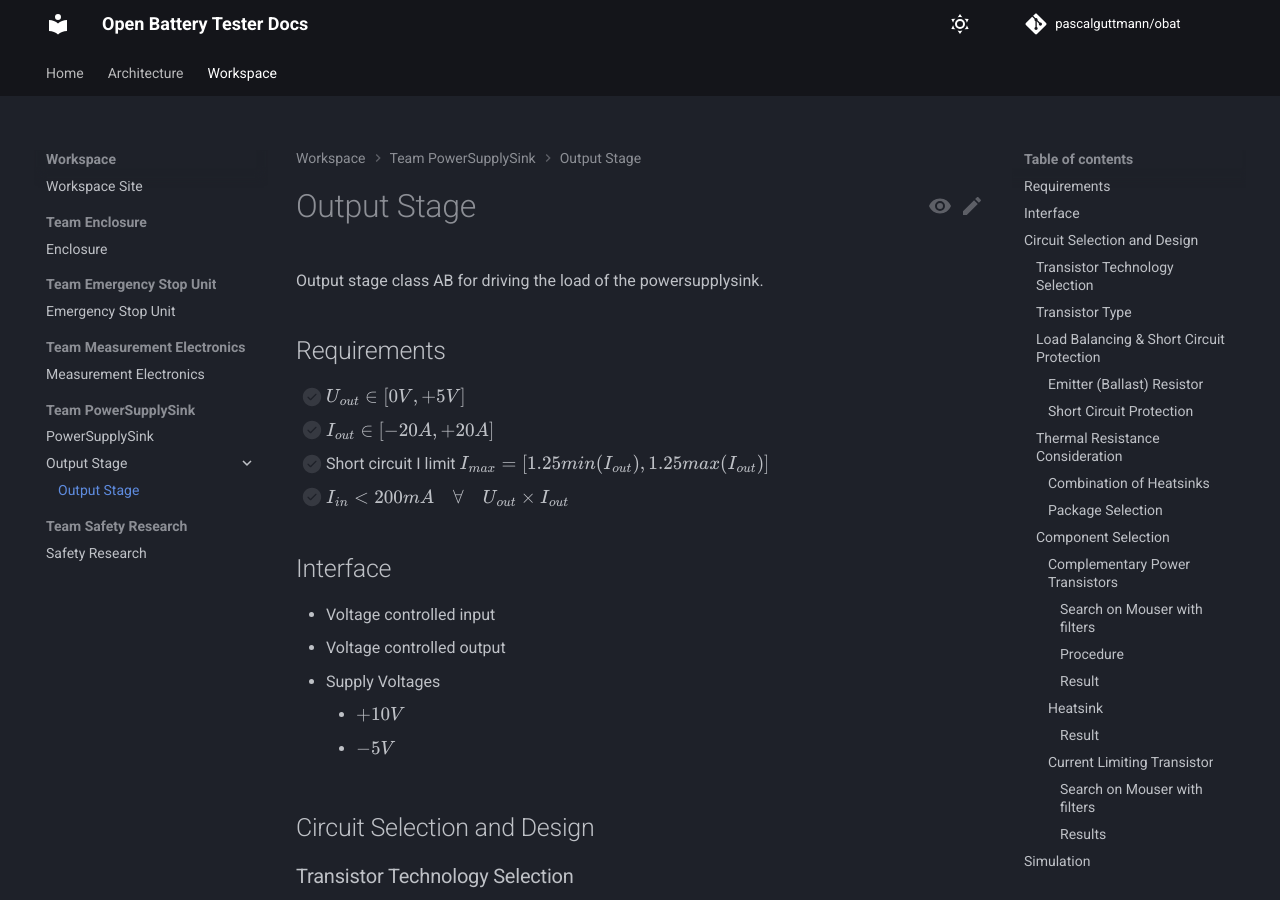
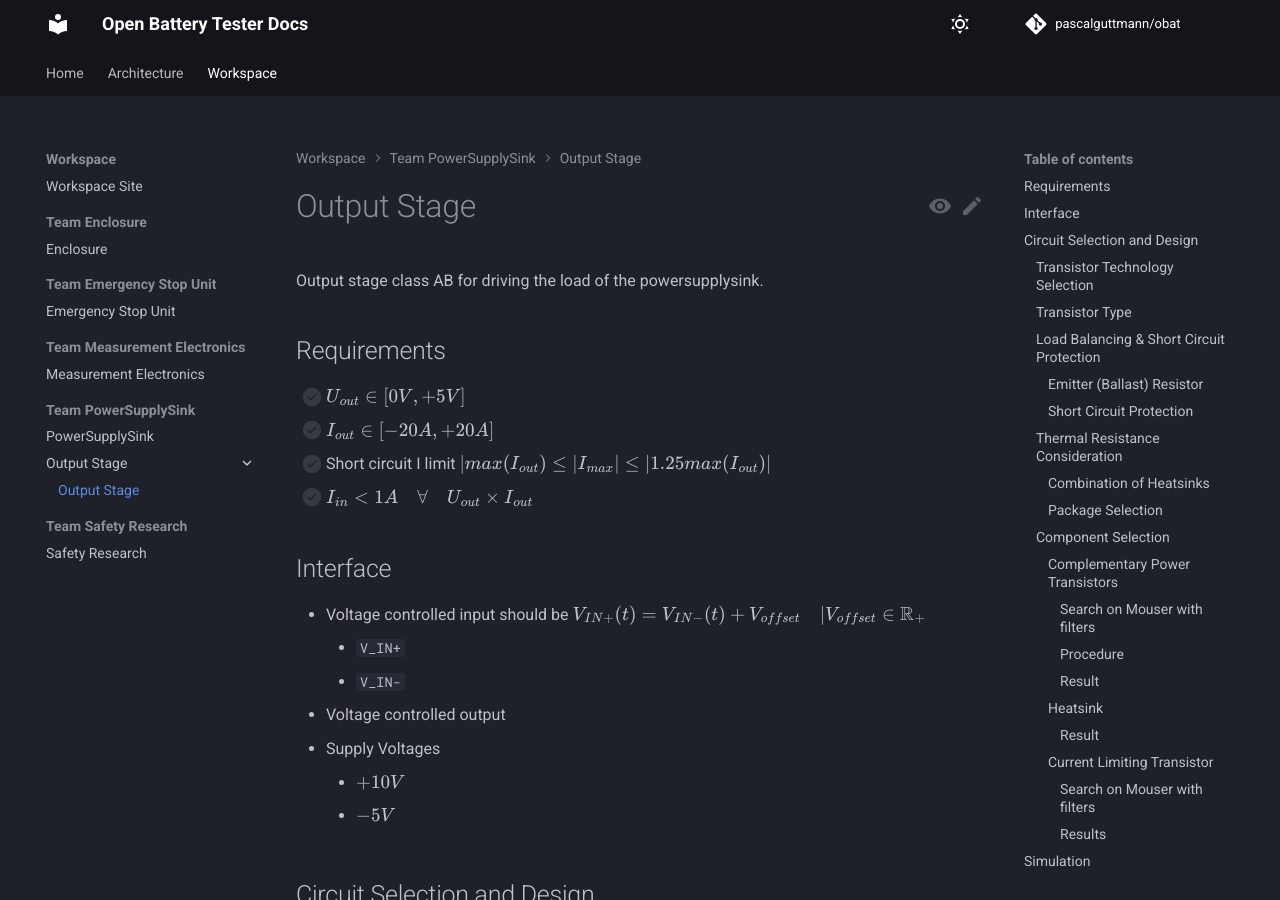
Before and after one commit to pascalguttmann/obat, an MkDocs documentation site: the page built from docs/workspace/pss/outstage/outstage.md, in a window 1280 px wide and 900 px high. Built offline with MkDocs 1.6.1 and Material for MkDocs 9.7.7, drawn with Linux system fonts in a browser that asks for light colours; comment, search, counter and statistics services are not loaded.

Commit message:
fix interface and requirements info

```diff
--- a/docs/workspace/pss/outstage/outstage.md
+++ b/docs/workspace/pss/outstage/outstage.md
@@ -8,13 +8,16 @@ Requirements
 
 - [ ] $U_{out} \in [0V, +5V]$
 - [ ] $I_{out} \in [-20A, +20A]$
-- [ ] Short circuit I limit $I_{max} = [1.25 min(I_{out}), 1.25 max(I_{out})]$
-- [ ] $I_{in} < 200mA \quad \forall \quad U_{out} \times I_{out}$
+- [ ] Short circuit I limit $| max(I_{out}) \leq |I_{max}| \leq |1.25 max(I_{out})|$
+- [ ] $I_{in} < 1A \quad \forall \quad U_{out} \times I_{out}$
 
 Interface
 ---------
 
-- Voltage controlled input
+- Voltage controlled input should be $V_{IN+} (t) = V_{IN-} (t) + V_{offset}
+    \quad | V_{offset} \in \mathbb{R}_+$
+    - `V_IN+`
+    - `V_IN-`
 - Voltage controlled output
 - Supply Voltages
     - $+10V$
```
